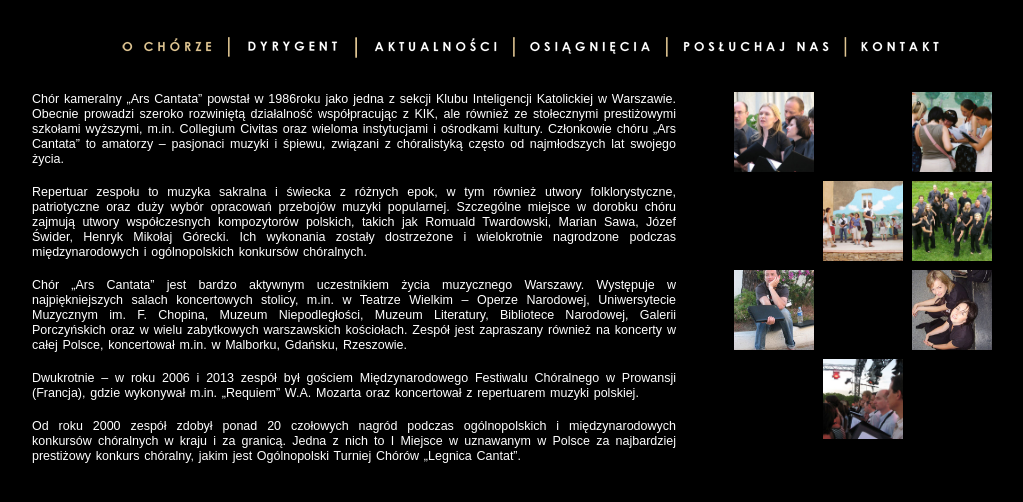
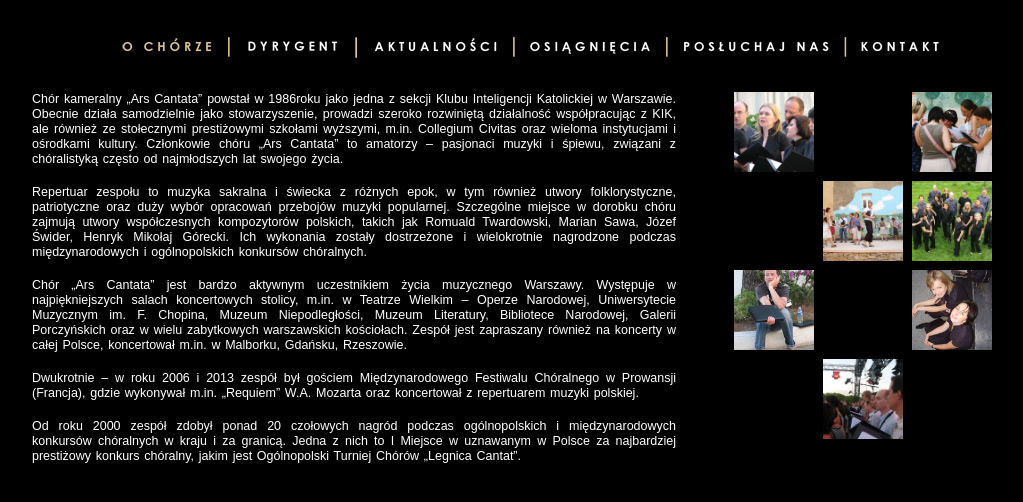
Before and after one commit to ars-cantata/ars-cantata.github.io, a Jekyll site: the page built from o-chorze.html, in a window 1280 px wide, cut to the strip 0-503 px from the top of the page. Shown: the whole strip, without its empty margins (123-1146 px from the left). Built offline with Jekyll 4.4.1, drawn with Linux system fonts in a browser that asks for light colours.

Commit message:
stowarzyszenie

```diff
--- a/_includes/texts/pl/o-chorze.md
+++ b/_includes/texts/pl/o-chorze.md
@@ -1,4 +1,5 @@
-Chór kameralny „Ars Cantata” powstał w 1986roku jako jedna z sekcji Klubu Inteligencji Katolickiej w Warszawie. Obecnie prowadzi szeroko rozwiniętą działalność współpracując z KIK, ale również ze stołecznymi prestiżowymi szkołami wyższymi, m.in. Collegium Civitas oraz wieloma instytucjami i ośrodkami kultury. Członkowie chóru „Ars Cantata” to amatorzy – pasjonaci muzyki i śpiewu, związani z chóralistyką często od najmłodszych lat swojego życia.
+Chór kameralny „Ars Cantata” powstał w 1986roku jako jedna z sekcji Klubu Inteligencji Katolickiej w Warszawie.
+Obecnie działa samodzielnie jako stowarzyszenie, prowadzi szeroko rozwiniętą działalność współpracując z KIK, ale również ze stołecznymi prestiżowymi szkołami wyższymi, m.in. Collegium Civitas oraz wieloma instytucjami i ośrodkami kultury. Członkowie chóru „Ars Cantata” to amatorzy – pasjonaci muzyki i śpiewu, związani z chóralistyką często od najmłodszych lat swojego życia.
 
 
 Repertuar zespołu to muzyka sakralna i świecka z różnych epok, w tym również utwory folklorystyczne, patriotyczne oraz duży wybór opracowań przebojów muzyki popularnej. Szczególne miejsce w dorobku chóru zajmują utwory współczesnych kompozytorów polskich, takich jak Romuald Twardowski, Marian Sawa, Józef Świder, Henryk Mikołaj Górecki. Ich wykonania zostały dostrzeżone i wielokrotnie nagrodzone podczas międzynarodowych i ogólnopolskich konkursów chóralnych.
```
